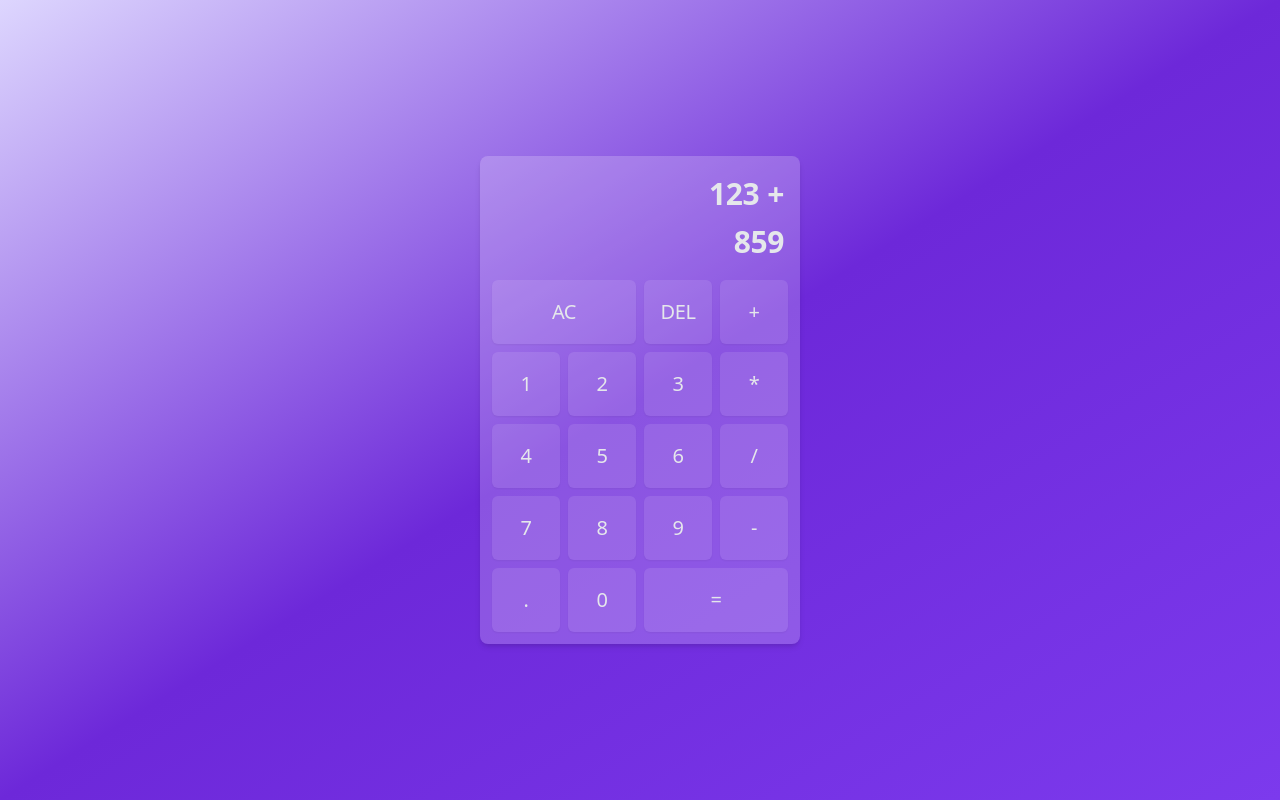
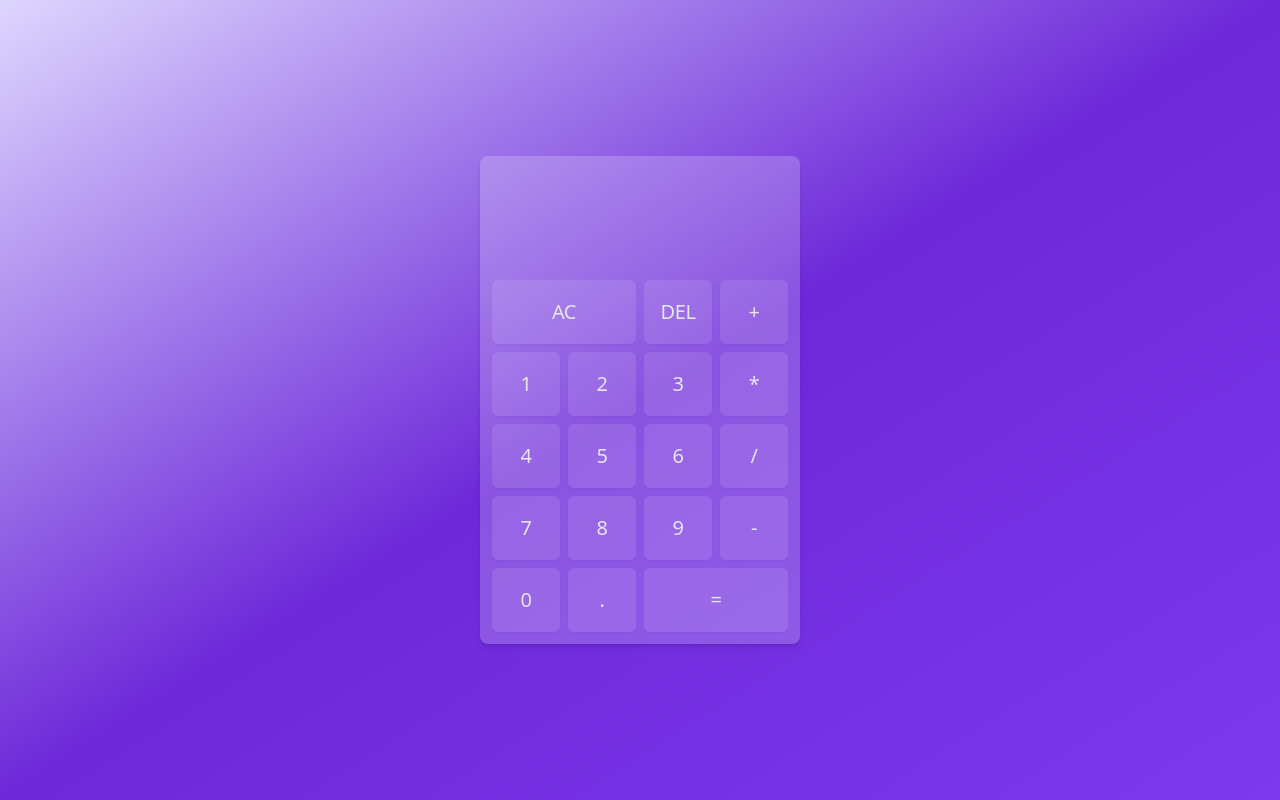
Before and after one commit to badrunp/Calculator, a React (Create React App) app: page / in a window 1280 px wide. Built offline with nearby package versions, Linux system fonts and the light colour scheme.

Commit message:
menyelesaikan semua logika dan pungsi pusngi pembuatan aplikasi kalkulator

```diff
--- a/package.json
+++ b/package.json
@@ -9,6 +9,7 @@
     "react": "^17.0.2",
     "react-dom": "^17.0.2",
     "react-scripts": "5.0.0",
+    "tailwind-scrollbar-hide": "^1.1.7",
     "web-vitals": "^2.1.4"
   },
   "scripts": {
--- /dev/null
+++ b/src/actions.js
@@ -0,0 +1,9 @@
+const actions = {
+  ADD_DIGIT: "ADD_DIGIT",
+  EVALUATE: "EVALUATE",
+  CLEAR: "CLEAR",
+  REMOVE_DIGIT: "REMOVE_DIGIT",
+  CHOOSE_OPERAND: "CHOOSE_OPERAND",
+};
+
+export default actions;
--- /dev/null
+++ b/src/components/AddDigit.js
@@ -0,0 +1,16 @@
+import React from "react";
+import actions from "../actions";
+
+const AddDigit = ({ className = "", dispatch, digit }) => {
+  return (
+    <button
+      type="button"
+      onClick={() => dispatch({ type: actions.ADD_DIGIT, payload: { digit } })}
+      className={`focus:outline-none flex items-center justify-center bg-white bg-opacity-10 shadow-sm rounded-md py-2 px-2 sm:px-4 h-16 hover:bg-opacity-25 transition duration-150 ease-in-out focus:bg-opacity-25 ${className}`}
+    >
+      <span>{digit}</span>
+    </button>
+  );
+};
+
+export default AddDigit;
--- /dev/null
+++ b/src/components/AddOperation.js
@@ -0,0 +1,21 @@
+import React from "react";
+import actions from "../actions";
+
+const AddOperation = ({ className = "", dispatch, operand }) => {
+  return (
+    <button
+      type="button"
+      onClick={() =>
+        dispatch({
+          type: actions.CHOOSE_OPERAND,
+          payload: { operation: operand },
+        })
+      }
+      className={`focus:outline-none flex items-center justify-center bg-white bg-opacity-10 shadow-sm rounded-md py-2 px-2 sm:px-4 h-16 hover:bg-opacity-25 transition duration-150 ease-in-out focus:bg-opacity-25 ${className}`}
+    >
+      <span>{operand}</span>
+    </button>
+  );
+};
+
+export default AddOperation;
--- a/src/components/Calculator.js
+++ b/src/components/Calculator.js
@@ -1,70 +1,64 @@
-import React from "react";
+import React, { useReducer } from "react";
+import actions from "../actions";
+import reducer from "../reducer";
+import AddDigit from "./AddDigit";
+import AddOperation from "./AddOperation";
 
 const Calculator = () => {
+  const [{ currentOperand, previousOperand, operation }, dispatch] = useReducer(
+    reducer,
+    {}
+  );
   return (
     <div className="antialiased tracking-tight text-gray-700">
       <div className="relative w-full min-h-screen flex items-center justify-center bg-gradient-to-br from-violet-200 via-violet-700 to-violet-600">
         <div className="max-w-xs bg-white w-full bg-opacity-20 rounded-lg shadow-md">
           <div className="w-full flex flex-col px-4 text-3xl font-semibold space-y-3 py-6 sm:py-5 text-gray-200">
-            <div className="flex items-center justify-end space-x-2">
-              <p>123</p>
-              <p>+</p>
+            <div className="flex items-center justify-end space-x-2 h-9">
+              <p className="block overflow-x-auto scrollbar-hide">
+                {previousOperand}
+              </p>
+              <p>{operation}</p>
             </div>
-            <div className="flex items-center justify-end">859</div>
+            <div className="flex items-center justify-end h-9">
+              <p className="block overflow-x-auto scrollbar-hide">
+                {currentOperand}
+              </p>
+            </div>
           </div>
           <div className="grid grid-cols-4 gap-2 px-3 pb-3 text-xl text-gray-200">
-            <button className="focus:outline-none flex items-center justify-center bg-white bg-opacity-10 shadow-sm rounded-md py-2 px-2 sm:px-4 h-16 hover:bg-opacity-25 transition duration-150 ease-in-out focus:bg-opacity-25 col-span-2">
+            <button
+              onClick={() => dispatch({ type: actions.CLEAR })}
+              className="focus:outline-none flex items-center justify-center bg-white bg-opacity-10 shadow-sm rounded-md py-2 px-2 sm:px-4 h-16 hover:bg-opacity-25 transition duration-150 ease-in-out focus:bg-opacity-25 col-span-2"
+            >
               <span>AC</span>
             </button>
-            <button className="focus:outline-none flex items-center justify-center bg-white bg-opacity-10 shadow-sm rounded-md py-2 px-2 sm:px-4 h-16 hover:bg-opacity-25 transition duration-150 ease-in-out focus:bg-opacity-25">
+            <button
+              onClick={() => dispatch({ type: actions.REMOVE_DIGIT })}
+              className="focus:outline-none flex items-center justify-center bg-white bg-opacity-10 shadow-sm rounded-md py-2 px-2 sm:px-4 h-16 hover:bg-opacity-25 transition duration-150 ease-in-out focus:bg-opacity-25"
+            >
               <span>DEL</span>
             </button>
-            <button className="focus:outline-none flex items-center justify-center bg-white bg-opacity-10 shadow-sm rounded-md py-2 px-2 sm:px-4 h-16 hover:bg-opacity-25 transition duration-150 ease-in-out focus:bg-opacity-25">
-              <span>+</span>
-            </button>
-            <button className="focus:outline-none flex items-center justify-center bg-white bg-opacity-10 shadow-sm rounded-md py-2 px-2 sm:px-4 h-16 hover:bg-opacity-25 transition duration-150 ease-in-out focus:bg-opacity-25">
-              <span>1</span>
-            </button>
-            <button className="focus:outline-none flex items-center justify-center bg-white bg-opacity-10 shadow-sm rounded-md py-2 px-2 sm:px-4 h-16 hover:bg-opacity-25 transition duration-150 ease-in-out focus:bg-opacity-25">
-              <span>2</span>
-            </button>
-            <button className="focus:outline-none flex items-center justify-center bg-white bg-opacity-10 shadow-sm rounded-md py-2 px-2 sm:px-4 h-16 hover:bg-opacity-25 transition duration-150 ease-in-out focus:bg-opacity-25">
-              <span>3</span>
-            </button>
-            <button className="focus:outline-none flex items-center justify-center bg-white bg-opacity-10 shadow-sm rounded-md py-2 px-2 sm:px-4 h-16 hover:bg-opacity-25 transition duration-150 ease-in-out focus:bg-opacity-25">
-              <span>*</span>
-            </button>
-            <button className="focus:outline-none flex items-center justify-center bg-white bg-opacity-10 shadow-sm rounded-md py-2 px-2 sm:px-4 h-16 hover:bg-opacity-25 transition duration-150 ease-in-out focus:bg-opacity-25">
-              <span>4</span>
-            </button>
-            <button className="focus:outline-none flex items-center justify-center bg-white bg-opacity-10 shadow-sm rounded-md py-2 px-2 sm:px-4 h-16 hover:bg-opacity-25 transition duration-150 ease-in-out focus:bg-opacity-25">
-              <span>5</span>
-            </button>
-            <button className="focus:outline-none flex items-center justify-center bg-white bg-opacity-10 shadow-sm rounded-md py-2 px-2 sm:px-4 h-16 hover:bg-opacity-25 transition duration-150 ease-in-out focus:bg-opacity-25">
-              <span>6</span>
-            </button>
-            <button className="focus:outline-none flex items-center justify-center bg-white bg-opacity-10 shadow-sm rounded-md py-2 px-2 sm:px-4 h-16 hover:bg-opacity-25 transition duration-150 ease-in-out focus:bg-opacity-25">
-              <span>/</span>
-            </button>
-            <button className="focus:outline-none flex items-center justify-center bg-white bg-opacity-10 shadow-sm rounded-md py-2 px-2 sm:px-4 h-16 hover:bg-opacity-25 transition duration-150 ease-in-out focus:bg-opacity-25">
-              <span>7</span>
-            </button>
-            <button className="focus:outline-none flex items-center justify-center bg-white bg-opacity-10 shadow-sm rounded-md py-2 px-2 sm:px-4 h-16 hover:bg-opacity-25 transition duration-150 ease-in-out focus:bg-opacity-25">
-              <span>8</span>
-            </button>
-            <button className="focus:outline-none flex items-center justify-center bg-white bg-opacity-10 shadow-sm rounded-md py-2 px-2 sm:px-4 h-16 hover:bg-opacity-25 transition duration-150 ease-in-out focus:bg-opacity-25">
-              <span>9</span>
-            </button>
-            <button className="focus:outline-none flex items-center justify-center bg-white bg-opacity-10 shadow-sm rounded-md py-2 px-2 sm:px-4 h-16 hover:bg-opacity-25 transition duration-150 ease-in-out focus:bg-opacity-25">
-              <span>-</span>
-            </button>
-            <button className="focus:outline-none flex items-center justify-center bg-white bg-opacity-10 shadow-sm rounded-md py-2 px-2 sm:px-4 h-16 hover:bg-opacity-25 transition duration-150 ease-in-out focus:bg-opacity-25">
-              <span>.</span>
-            </button>
-            <button className="focus:outline-none flex items-center justify-center bg-white bg-opacity-10 shadow-sm rounded-md py-2 px-2 sm:px-4 h-16 hover:bg-opacity-25 transition duration-150 ease-in-out focus:bg-opacity-25">
-              <span>0</span>
-            </button>
-            <button className="focus:outline-none flex items-center justify-center bg-white bg-opacity-10 shadow-sm rounded-md py-2 px-2 sm:px-4 h-16 hover:bg-opacity-25 transition duration-150 ease-in-out focus:bg-opacity-25 col-span-2">
+            <AddOperation operand={"+"} dispatch={dispatch} />
+            <AddDigit digit={1} dispatch={dispatch} />
+            <AddDigit digit={2} dispatch={dispatch} />
+            <AddDigit digit={3} dispatch={dispatch} />
+            <AddOperation operand={"*"} dispatch={dispatch} />
+            <AddDigit digit={4} dispatch={dispatch} />
+            <AddDigit digit={5} dispatch={dispatch} />
+            <AddDigit digit={6} dispatch={dispatch} />
+            <AddOperation operand={"/"} dispatch={dispatch} />
+            <AddDigit digit={7} dispatch={dispatch} />
+            <AddDigit digit={8} dispatch={dispatch} />
+            <AddDigit digit={9} dispatch={dispatch} />
+            <AddOperation operand={"-"} dispatch={dispatch} />
+
+            <AddDigit digit={0} dispatch={dispatch} />
+            <AddDigit digit={"."} dispatch={dispatch} />
+            <button
+              onClick={() => dispatch({ type: actions.EVALUATE })}
+              className="focus:outline-none flex items-center justify-center bg-white bg-opacity-10 shadow-sm rounded-md py-2 px-2 sm:px-4 h-16 hover:bg-opacity-25 transition duration-150 ease-in-out focus:bg-opacity-25 col-span-2"
+            >
               <span>=</span>
             </button>
           </div>
--- /dev/null
+++ b/src/helper/evaluate.js
@@ -0,0 +1,23 @@
+const evaluate = function ({ currentOperand, previousOperand, operation }) {
+  const current = parseInt(currentOperand);
+  const prev = parseInt(previousOperand);
+  if (isNaN(current) || isNaN(prev)) return "";
+  let computation = "";
+  switch (operation) {
+    case "+":
+      computation = prev + current;
+      break;
+    case "-":
+      computation = prev - current;
+      break;
+    case "/":
+      computation = prev / current;
+      break;
+    case "*":
+      computation = prev * current;
+      break;
+  }
+  return computation.toString();
+};
+
+export default evaluate;
--- /dev/null
+++ b/src/reducer.js
@@ -0,0 +1,82 @@
+import actions from "./actions";
+import evaluate from "./helper/evaluate";
+
+const reducer = function (state, { type, payload }) {
+  switch (type) {
+    case actions.ADD_DIGIT:
+      if (state.overwrite) {
+        return {
+          ...state,
+          overwrite: false,
+          currentOperand: payload.digit,
+        };
+      }
+      if (payload.digit == "0" && state.currentOperand == "0") return state;
+      return {
+        ...state,
+        currentOperand: `${state.currentOperand || ""}${payload.digit}`,
+      };
+    case actions.CHOOSE_OPERAND:
+      if (state.currentOperand == null && state.previousOperand == null)
+        return state;
+      if (state.currentOperand == null) {
+        return {
+          ...state,
+          operation: payload.operation,
+        };
+      }
+      if (state.previousOperand == null) {
+        return {
+          ...state,
+          currentOperand: null,
+          previousOperand: state.currentOperand,
+          operation: payload.operation,
+        };
+      }
+      return {
+        ...state,
+        operation: payload.operation,
+        currentOperand: null,
+        previousOperand: evaluate(state),
+      };
+    case actions.REMOVE_DIGIT:
+      if (state.overwrite) {
+        return {
+          ...state,
+          overwrite: false,
+          currentOperand: null,
+          previousOperand: null,
+        };
+      }
+      if (state.currentOperand == null) return state;
+      if (state.currentOperand.length == 1) {
+        return {
+          ...state,
+          currentOperand: null,
+        };
+      }
+      return {
+        ...state,
+        currentOperand: state.currentOperand.slice(0, -1),
+      };
+    case actions.EVALUATE:
+      if (
+        state.currentOperand == null ||
+        state.previousOperand == null ||
+        state.operation == null
+      )
+        return state;
+
+      return {
+        ...state,
+        overwrite: true,
+        previousOperand: null,
+        operation: null,
+        currentOperand: evaluate(state),
+      };
+    case actions.CLEAR:
+      return {};
+  }
+};
+
+export default reducer;
--- a/tailwind.config.js
+++ b/tailwind.config.js
@@ -3,5 +3,5 @@ module.exports = {
   theme: {
     extend: {},
   },
-  plugins: [],
+  plugins: [require("tailwind-scrollbar-hide")],
 };
```
Also changed, not shown: 1 other file (tests, documents, lock files or other folders).
